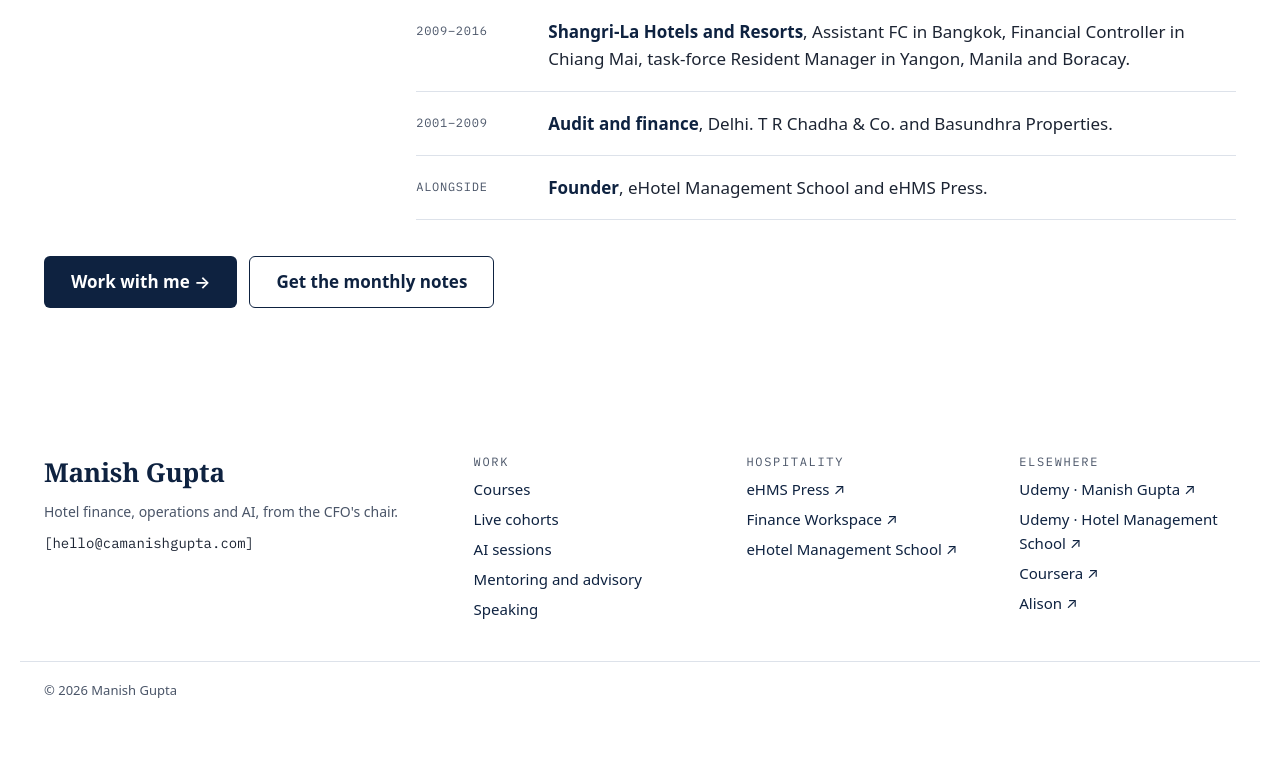
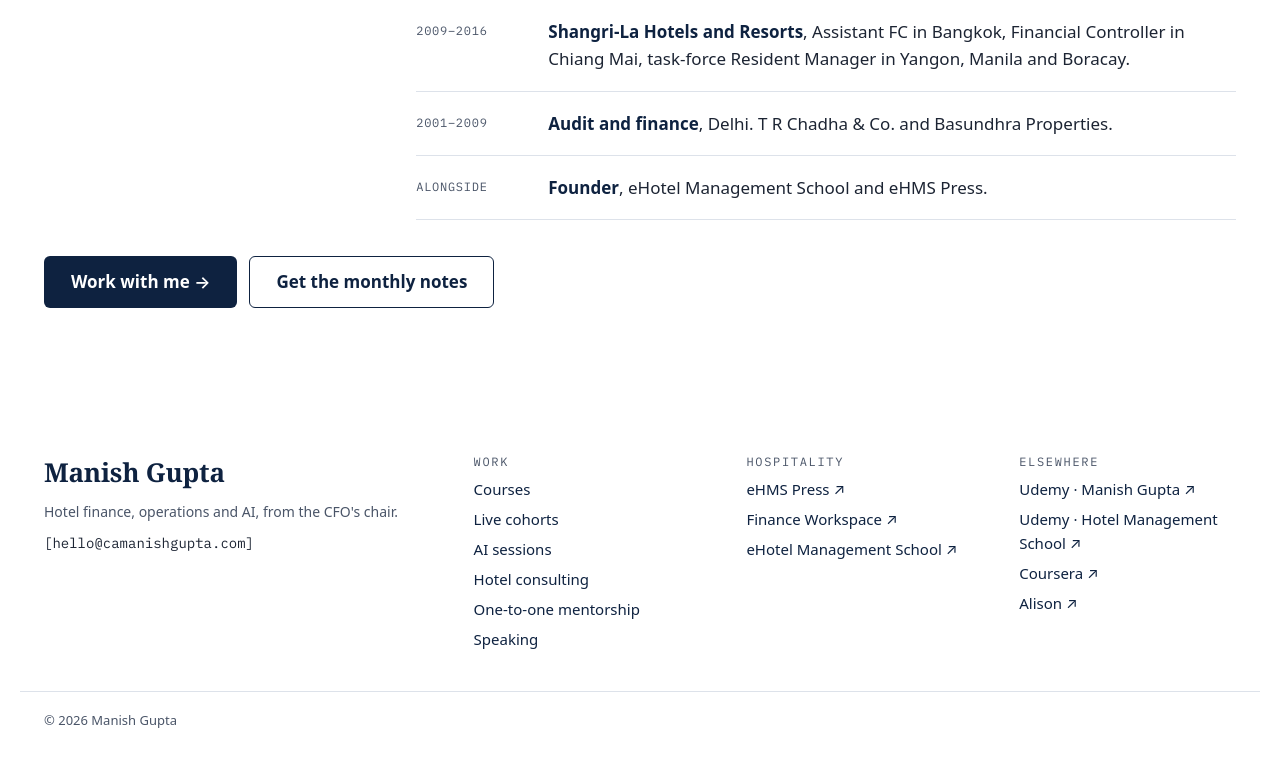
Before and after one commit to Hotelingo/manishgupta, a Next.js app: page /about in a window 1280 px wide. Shown: the part 1471-2234 px from the top of the page. Before the commit the page ends 2204 px from the top, so only its background shows below. Built offline with nearby package versions, Linux system fonts and the light colour scheme; no server answers.

Commit message:
Add direct consulting and mentorship links to site footer

```diff
--- a/components/site-chrome.tsx
+++ b/components/site-chrome.tsx
@@ -40,7 +40,8 @@
           <Link href="/courses">Courses</Link>
           <Link href="/cohorts">Live cohorts</Link>
           <Link href="/#ai-lab">AI sessions</Link>
-          <Link href="/#work">Mentoring and advisory</Link>
+          <Link href="/consulting">Hotel consulting</Link>
+          <Link href="/mentorship">One-to-one mentorship</Link>
           <Link href="/#speaking">Speaking</Link>
         </nav>
         <nav aria-label="Hospitality">
```
